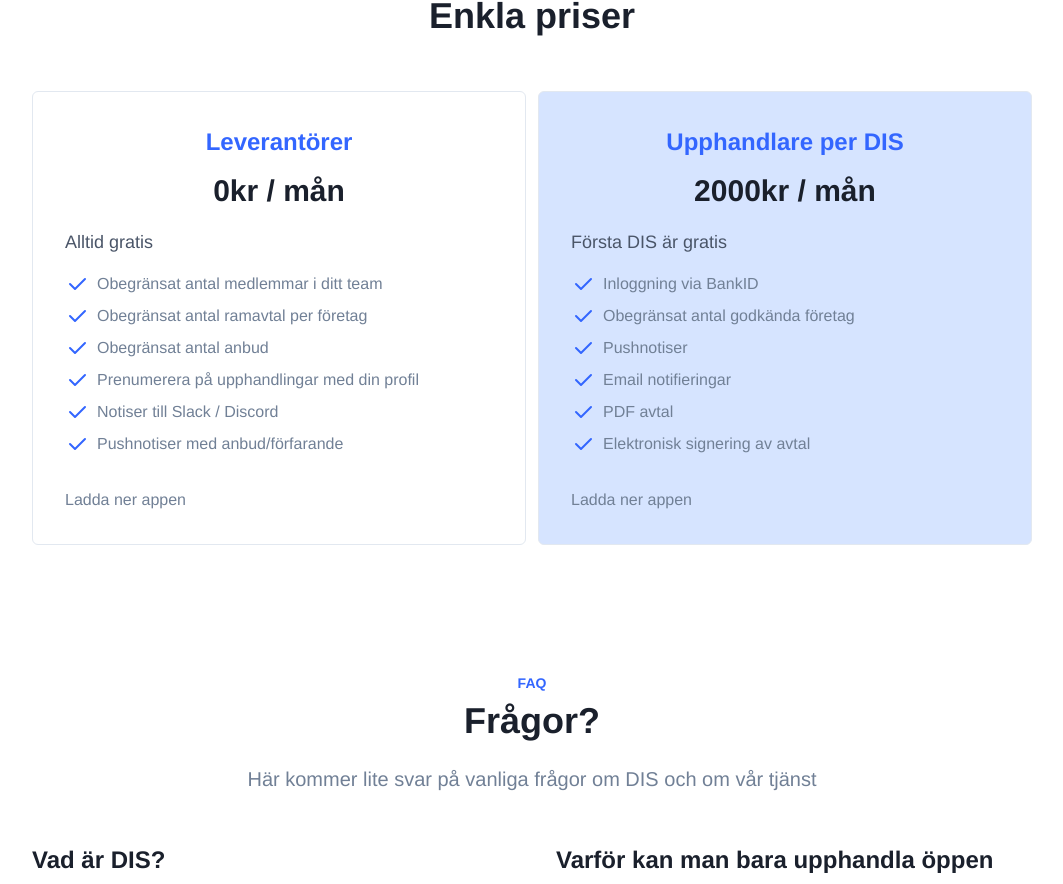
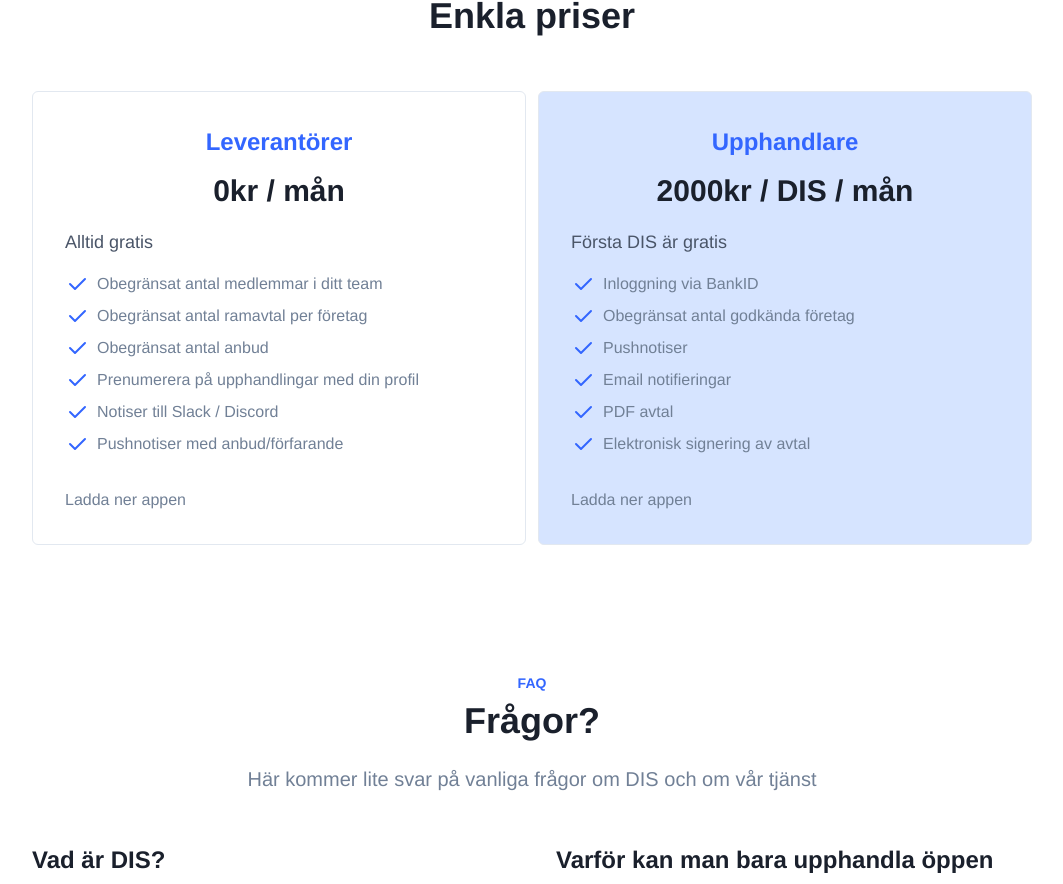
Before and after one commit to upphandling/landing-page, a Next.js app: page / in a window 1280 px wide. Shown: the part 6016-6900 px from the top of the page, without its empty margins (108-1171 px from the left). Built offline with nearby package versions, Linux system fonts and the light colour scheme.

Commit message:
chore: copy

```diff
--- a/src/template/Pricing.tsx
+++ b/src/template/Pricing.tsx
@@ -27,8 +27,8 @@ const Pricing = () => (
         <PricingFeature text="Pushnotiser med anbud/förfarande" />
       </PricingCard>
       <PricingCard
-        name="Upphandlare per DIS"
-        price="2000kr / mån"
+        name="Upphandlare"
+        price="2000kr / DIS / mån"
         description="Första DIS är gratis"
         popular
         button={
```
